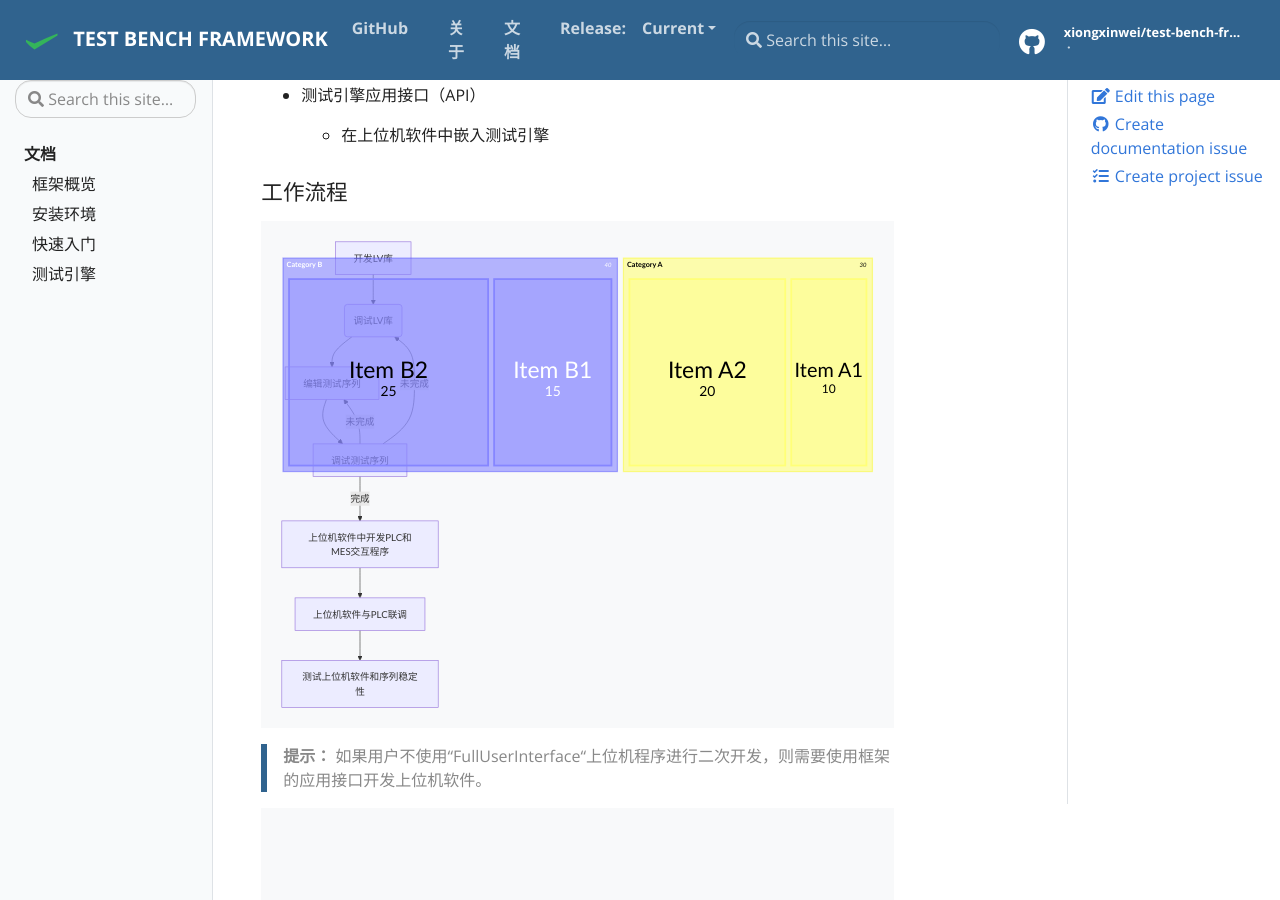
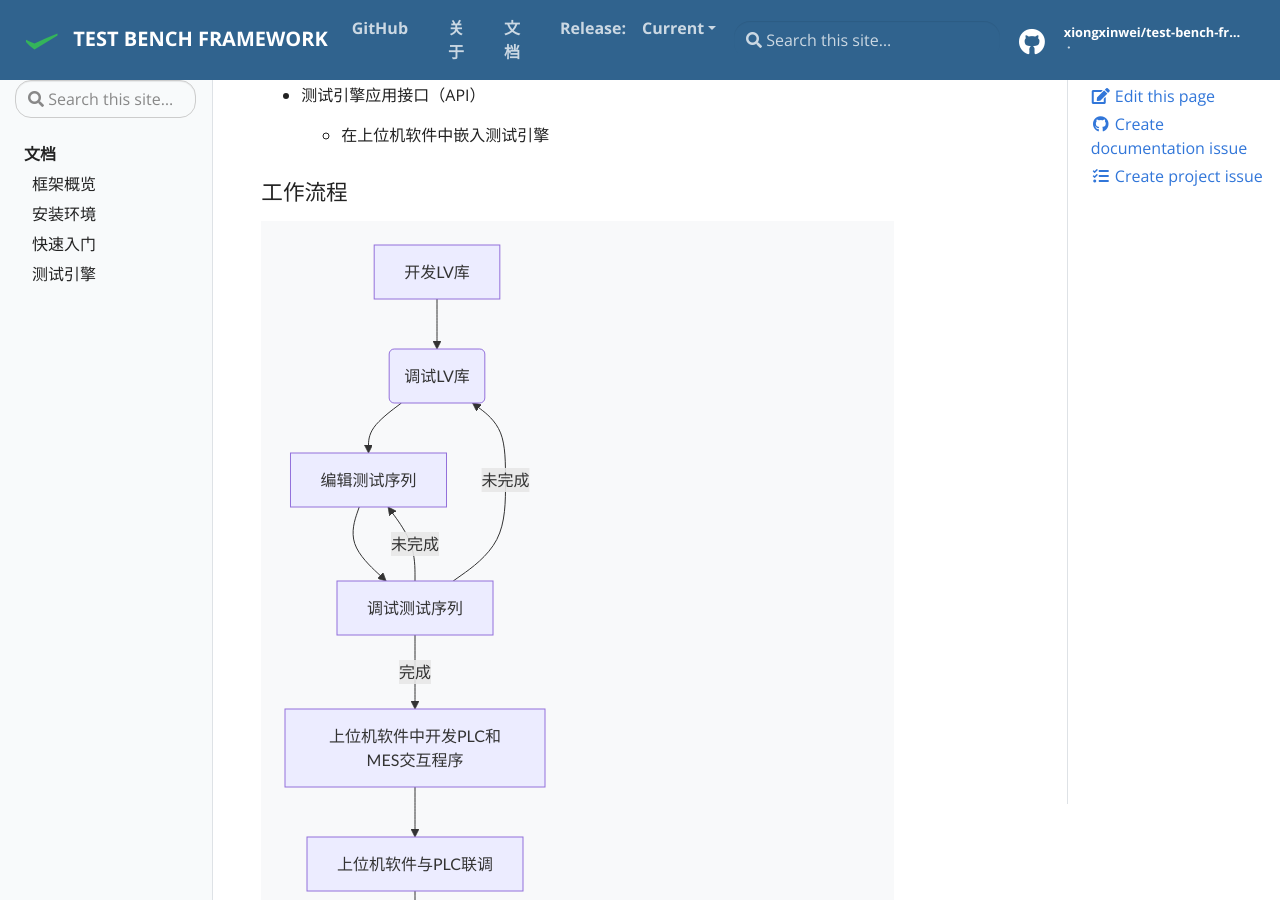
Before and after one commit to XiongXinwei-code/test-bench-framework, a Jekyll site: the page built from docs/_docs/框架概览.md, in a window 1280 px wide and 900 px high, scrolled down 819 px. Built offline with Jekyll 4.4.1, drawn with Linux system fonts in a browser that asks for light colours.

Commit message:
Update docs and add new image assets
Added several new image files to docs/assets/img and updated documentation to reference local images instead of external links. Improved instructions and notes in installation and framework overview docs, and removed an unused mermaid treemap diagram.

````diff
--- a/docs/_docs/框架概览.md
+++ b/docs/_docs/框架概览.md
@@ -1,8 +1,9 @@
 ---
 title: 框架概览
 tags:
--
-  description: 框架概览
+
+- description: 框架概览
+
 ---
 
 #### 框架结构
@@ -51,13 +52,3 @@
 ```
 
 > **提示：** 如果用户不使用“FullUserInterface“上位机程序进行二次开发，则需要使用框架的应用接口开发上位机软件。
-
-```mermaid
-treemap-beta
-"Category A"
-    "Item A1": 10
-    "Item A2": 20
-"Category B"
-    "Item B1": 15
-    "Item B2": 25
-```
````
Also changed, not shown: docs/_docs/安装方式.md (+2 -1 lines), docs/assets/img/0cd3854c_12171225.png (added), docs/assets/img/1d33a8e1_12171225.png (added), docs/assets/img/3495574a_12171225.png (added), docs/assets/img/51711bec_12171225.png (added), docs/assets/img/6ca9bd4f_12171225.png (added), docs/assets/img/VIPM.png (added), docs/assets/img/f4960929_12171225.png (added).
